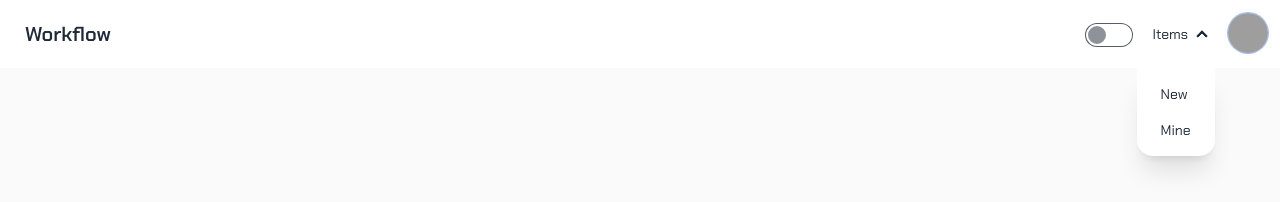
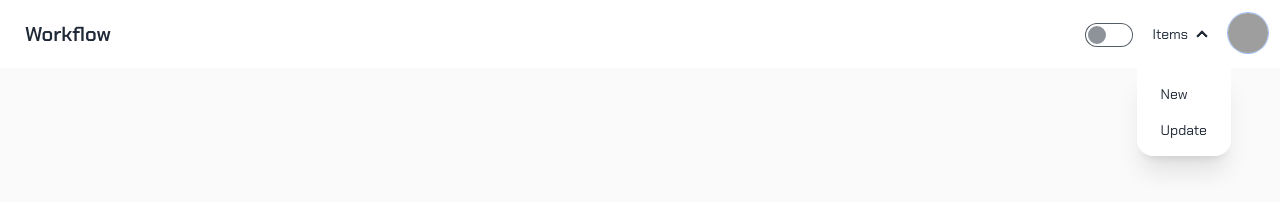
Before and after one commit to Kiratopat-s/workflow-fe, a Next.js app: page / in a window 1280 px wide. Both pictures are taken after a click on the heading "Items". Shown: the top 202 px of the page. Built offline with nearby package versions, Linux system fonts and the light colour scheme; grey boxes are pictures that could not be loaded.

Commit message:
change link href in nav bar

```diff
--- a/src/components/navbar/NavBar.tsx
+++ b/src/components/navbar/NavBar.tsx
@@ -53,7 +53,7 @@ function NavBar() {
                       <Link href={"/add"}>New</Link>
                     </li>
                     <li>
-                      <Link href={"/update"}>Mine</Link>
+                      <Link href={"/update"}>Update</Link>
                     </li>
                   </ul>
                 </details>
```
